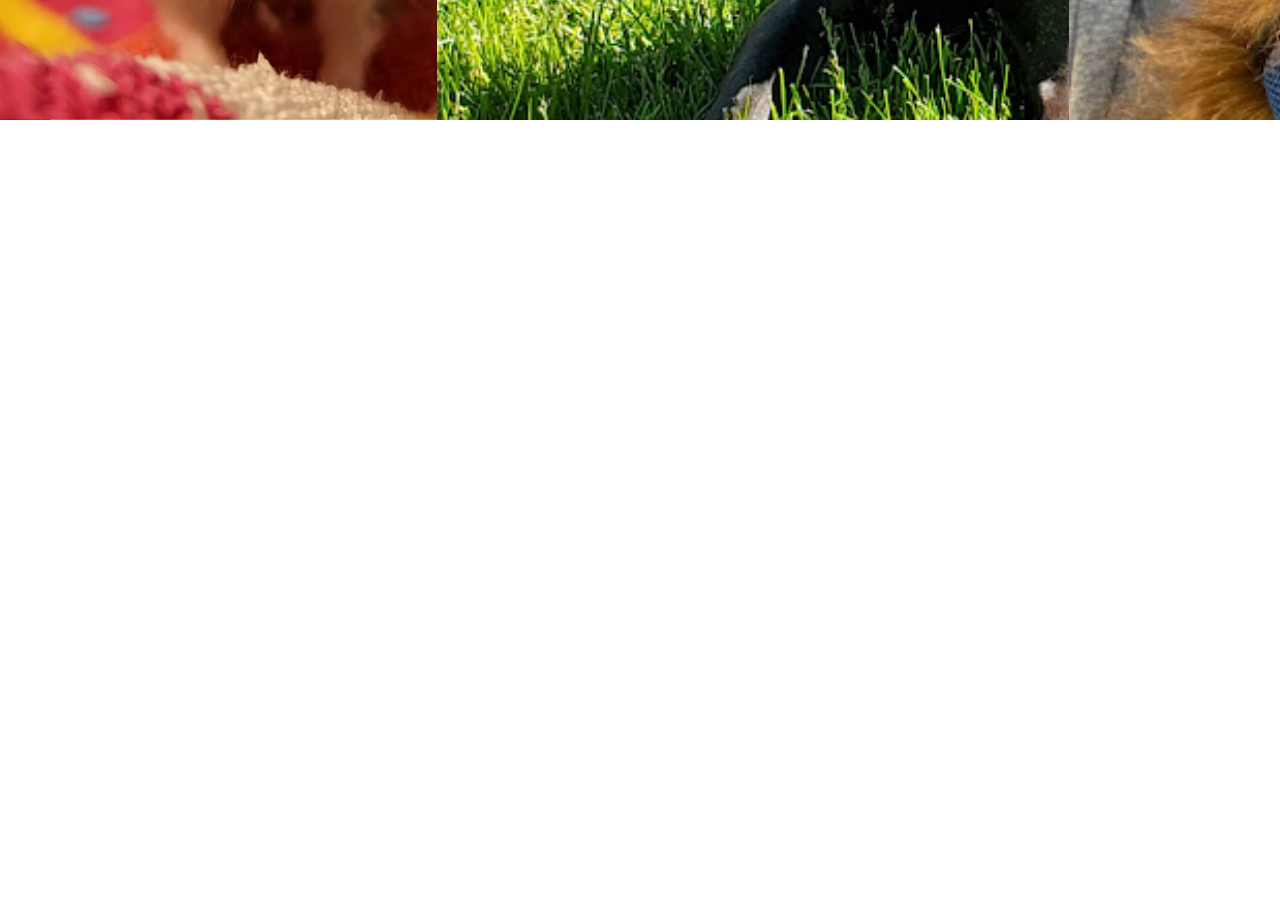
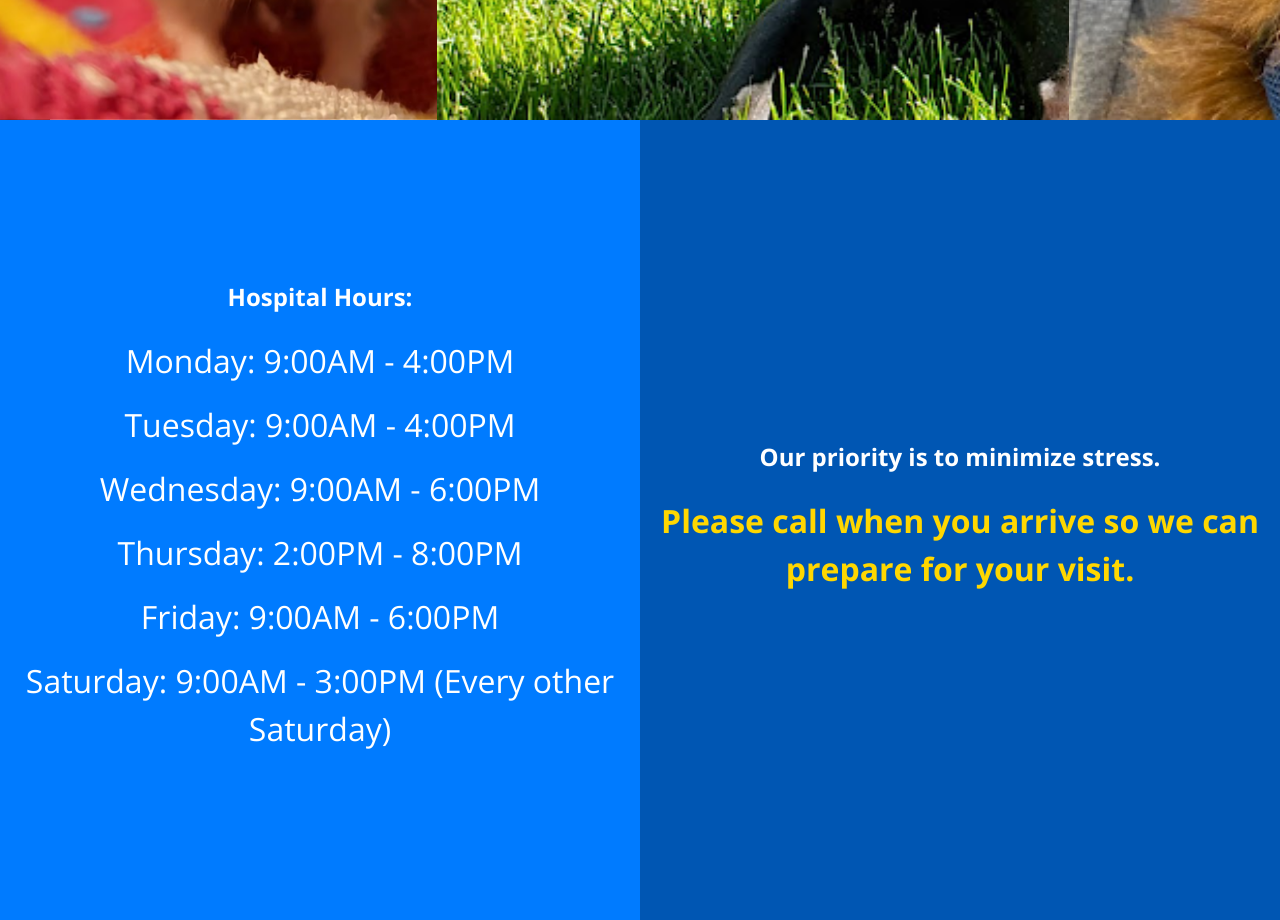
Before and after one commit to CodeJeffreyG/apv-website, a React (Create React App) app: page / in a window 1280 px wide. Shown: the part 680-1600 px from the top of the page. Before the commit the page ends 800 px from the top, so only its background shows below. Built offline with nearby package versions, Linux system fonts and the light colour scheme.

Commit message:
hours component

```diff
--- a/public/index.html
+++ b/public/index.html
@@ -8,6 +8,10 @@
     <meta
       name="description"
       content="Web site created using create-react-app"
+    />
+    <link
+      href="https://fonts.googleapis.com/css2?family=Open+Sans:wght@400;600;700&display=swap"
+      rel="stylesheet"
     />
     <link rel="apple-touch-icon" href="%PUBLIC_URL%/logo192.png" />
     <!--
@@ -42,6 +46,7 @@
 
     <style>
       * {
+        font-family: "Open Sans", sans-serif;
         margin: 0;
         padding: 0;
       }
--- a/src/App.js
+++ b/src/App.js
@@ -1,10 +1,12 @@
 import Navbar from "./components/navbar/navbar.js";
 import MainComponent from "./components/MainComponent/maincomponent.js";
+import Hospitalhours from "./components/HospitalHours/hospitalhours.js";
 function App() {
   return (
     <div className="page-container">
       <Navbar />
       <MainComponent />
+      <Hospitalhours />
     </div>
   );
 }
--- /dev/null
+++ b/src/components/HospitalHours/hospitalhours.css
@@ -0,0 +1,84 @@
+/* HospitalInfo.css */
+
+.hours-container {
+  display: flex;
+  flex-direction: row;
+  min-height: 100vh; /* Ensure at least 100vh total height */
+  max-height: 100vh; /* Ensure it does not exceed 100vh total height */
+}
+
+.hours-leftPanel,
+.hours-rightPanel {
+  flex: 1;
+  display: flex;
+  flex-direction: column;
+  justify-content: center;
+  align-items: center;
+  padding: 20px;
+  text-align: center;
+  box-sizing: border-box; /* Include padding in the height calculation */
+}
+
+.hours-leftPanel {
+  background-color: #007bff; /* Or the specific color you want */
+}
+
+.hours-rightPanel {
+  background-color: #0056b3; /* Or the specific color you want */
+}
+
+/* HospitalHours.css */
+
+/* ... other styles ... */
+
+.hours-leftPanel p,
+.hours-rightPanel p {
+  font-size: 2rem; /* Adjust size as needed */
+  color: #ffffff; /* This is a guess, assuming you want white text */
+  margin: 0.5rem 0; /* Adds space between paragraphs */
+  line-height: 1.5; /* Adjusts the space between lines for readability */
+}
+
+.hours-leftPanel h2,
+.hours-rightPanel h2 {
+  color: #ffffff; /* This is a guess, assuming you want white text for headings too */
+  margin-bottom: 1rem; /* Adds some space below the heading */
+}
+
+/* Additional styling for specific text emphasis */
+.hours-rightPanel h2 {
+  font-weight: bold;
+  font-size: 1.5rem; /* Larger font size for emphasis */
+}
+
+/* If there is a specific line that needs to be emphasized */
+.hours-rightPanel .please-call-important {
+  font-weight: bold;
+  color: #ffd700; /* Just an example, use the color that matches your design */
+}
+
+/* Responsive font sizes for smaller screens */
+@media (max-width: 768px) {
+  .hours-leftPanel p,
+  .hours-rightPanel p {
+    font-size: 0.9rem; /* Slightly smaller font size on mobile devices */
+  }
+
+  .hours-rightPanel h2 {
+    font-size: 1.3rem; /* Slightly smaller heading on mobile devices */
+  }
+}
+
+/* Responsive design for screens less than 768px wide */
+@media (max-width: 768px) {
+  .hours-container {
+    flex-direction: column;
+    min-height: 100vh;
+    max-height: 100vh;
+  }
+
+  .hours-leftPanel,
+  .hours-rightPanel {
+    height: 50%; /* Each panel will take up half the viewport height */
+  }
+}
--- /dev/null
+++ b/src/components/HospitalHours/hospitalhours.js
@@ -0,0 +1,26 @@
+import React from "react";
+import "./hospitalhours.css";
+
+const hospitalhours = () => {
+  return (
+    <div className="hours-container">
+      <div className="hours-leftPanel">
+        <h2>Hospital Hours:</h2>
+        <p>Monday: 9:00AM - 4:00PM</p>
+        <p>Tuesday: 9:00AM - 4:00PM</p>
+        <p>Wednesday: 9:00AM - 6:00PM</p>
+        <p>Thursday: 2:00PM - 8:00PM</p>
+        <p>Friday: 9:00AM - 6:00PM</p>
+        <p>Saturday: 9:00AM - 3:00PM (Every other Saturday)</p>
+      </div>
+      <div className="hours-rightPanel">
+        <h2>Our priority is to minimize stress.</h2>
+        <p className="please-call-important">
+          Please call when you arrive so we can prepare for your visit.
+        </p>
+      </div>
+    </div>
+  );
+};
+
+export default hospitalhours;
```
